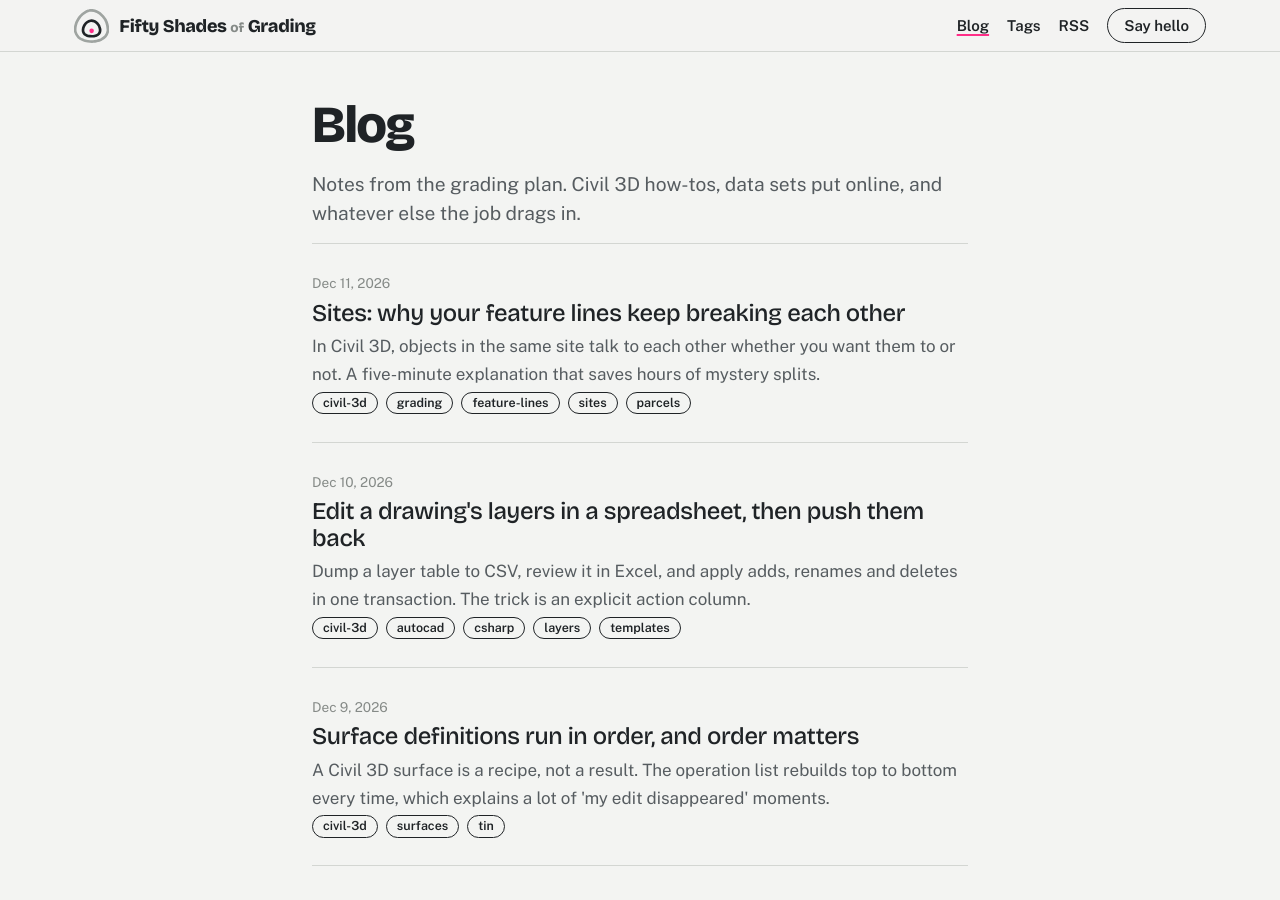
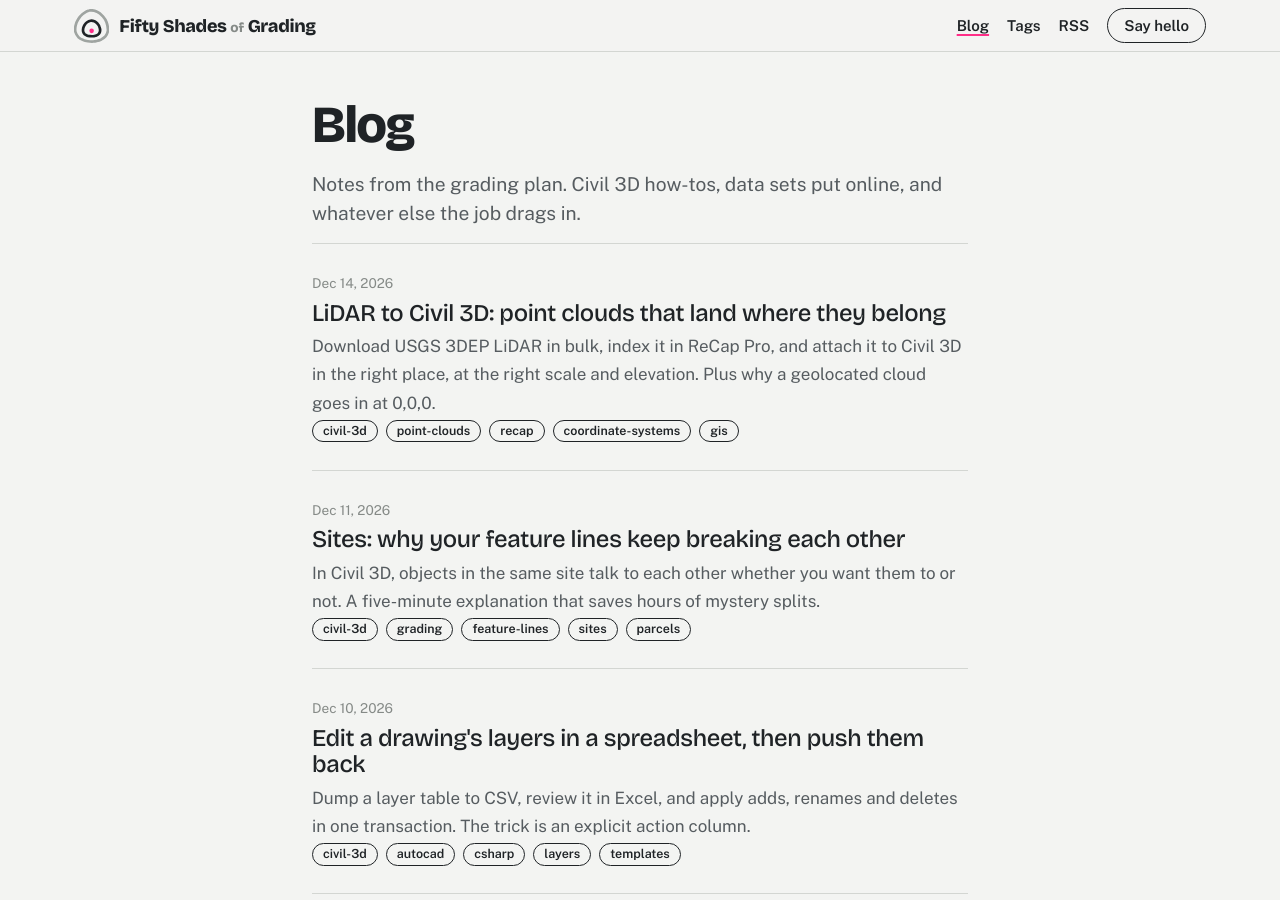
Before and after one commit to fiftyshadesofgrading/Homepage, a Jekyll site: the page built from blog/index.html, in a window 1280 px wide and 900 px high. Built offline with Jekyll 4.4.1, drawn with Linux system fonts in a browser that asks for light colours.

Commit message:
Publish geolocated point clouds post and refine text
Updated the post to change the publication status to true and made minor text adjustments for clarity.

````diff
--- a/_posts/2026-12-14-geolocated-point-clouds.md
+++ b/_posts/2026-12-14-geolocated-point-clouds.md
@@ -7,13 +7,13 @@ kicker: "Reality capture"
 tags: [civil-3d, point-clouds, recap, coordinate-systems, gis]
 ---
 
-Public LiDAR is one of the best free things a civil designer can get. The USGS 3D Elevation Program (3DEP) has flown most of the country, and the classified point clouds are there for anyone to download. Getting them into Civil 3D in the right place, at the right scale and at the right elevation is where people lose an afternoon. This is my procedure, start to finish.
+Public LiDAR is one of the best free things a civil designer can get. The USGS 3D Elevation Program (3DEP) has flown most of the country, and the classified point clouds are there for anyone to download. Getting them into Civil 3D in the right place, at the right scale and at the right elevation is where people lose an afternoon and their sanity. This is my procedure, start to finish.
 
 ## The short version
 
 1. Find the 3DEP project that covers the site, and **write down its coordinate system, units and vertical datum**.
 2. Build a list of tile URLs and **batch download** the LAZ files.
-3. **Import and index** the tiles in ReCap Pro, telling it the units the data was *delivered* in.
+3. **Import and index** the tiles in ReCap Pro, telling it the units and coordinate system the data was *delivered* in.
 4. **Attach** the RCP in Civil 3D (at 0,0,0, which feels wrong; more on that below) and **prove it landed** against something independent.
 
 ## Point clouds, not DEMs
@@ -76,7 +76,7 @@ find /c /v "" URLS.txt
 dir /b LAZ\*.laz | find /c /v ""
 ```
 
-The two counts should match. Sort by size and look for anything suspiciously small; that's a failed transfer. Delete it and re-run the script (both versions overwrite, so a re-run fills the gaps). Open one tile before importing everything, to confirm the header carries the coordinate system you expect. And keep `URLS.txt` with the data: it's the record of exactly what you downloaded.
+The two counts should match. Sort by size and look for anything suspiciously small; that's a potential failed transfer. Delete it and re-run the script (both versions overwrite, so a re-run fills the gaps). Open one tile before importing everything, to confirm the header carries the coordinate system you expect. And keep `URLS.txt` with the data: it's the record of exactly what you downloaded.
 
 ## In ReCap Pro
 
@@ -106,7 +106,7 @@ ReCap Pro has **automatic ground classification**. For 3DEP data you generally s
 
 Where it earns its keep is data with no classification: drone photogrammetry, terrestrial scans for existing ground, and older LiDAR that came unclassified or badly classified. Set the level of detail (less detail gives a smoother ground that ignores low vegetation and curb noise), let it run, then check ditch bottoms, breaklines and heavy canopy, which is where it fails first. It's an estimate, not a survey.
 
-**The gotcha:** hiding non-ground classes and saving the project doesn't carry through. Civil 3D still sees the full cloud. To get a ground-only cloud, delete everything except ground, then **export to a new RCP** (don't just save) and attach that one.
+**The gotcha:** hiding non-ground classes and saving the project doesn't carry through. Civil 3D still sees the full cloud. To get a ground-only cloud, delete everything except the ground classification, then **export to a new RCP** (don't just save) and attach that one.
 
 ### Saving
 
@@ -129,7 +129,7 @@ Now the part that still confuses me a little. The attach dialog may offer to pla
 
 It feels wrong to put a geolocated cloud at the origin. As far as I can tell, ReCap stores the points in their real-world projected coordinates, and Civil 3D doesn't transform them at all. Inserting at 0,0,0 just means "don't move anything", so the points land at their own eastings and northings. That only works if the drawing is in the **same coordinate system** as the cloud, which is why step 2 matters.
 
-On the scale factor, **feet aren't all the same feet**. Meters to US survey feet is 3937/1200 (3.2808333…); meters to international feet is 3.2808399. Over state plane coordinates in the millions, picking the wrong one moves the cloud a few feet. Match whatever the drawing uses.
+On the scale factor, **feet aren't all the same feet**. Meters to US survey feet is 3937/1200 (3.2808333…); meters to international feet is 3.2808399. Over state plane coordinates in the millions, picking the wrong one moves the cloud a few feet. Match whatever the drawing uses or set the units to scale inserted content to match the point cloud.
 
 Once it's placed, **lock it**.
 
````
Also changed, not shown: other parts of _posts/2026-12-14-geolocated-point-clouds.md (+1 -1 lines).
